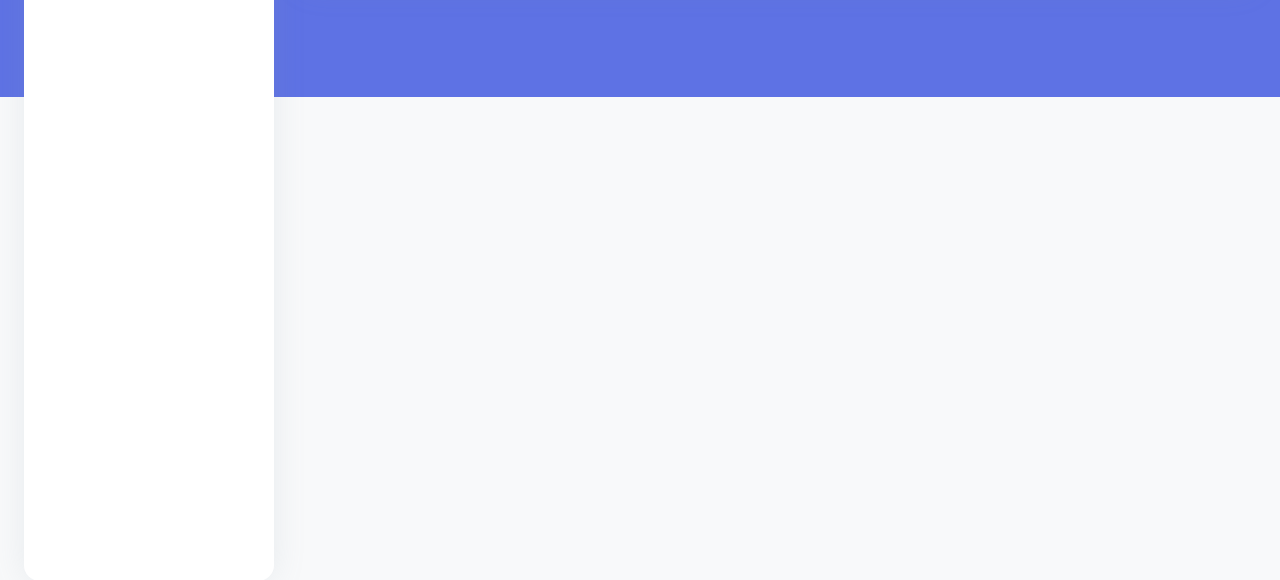
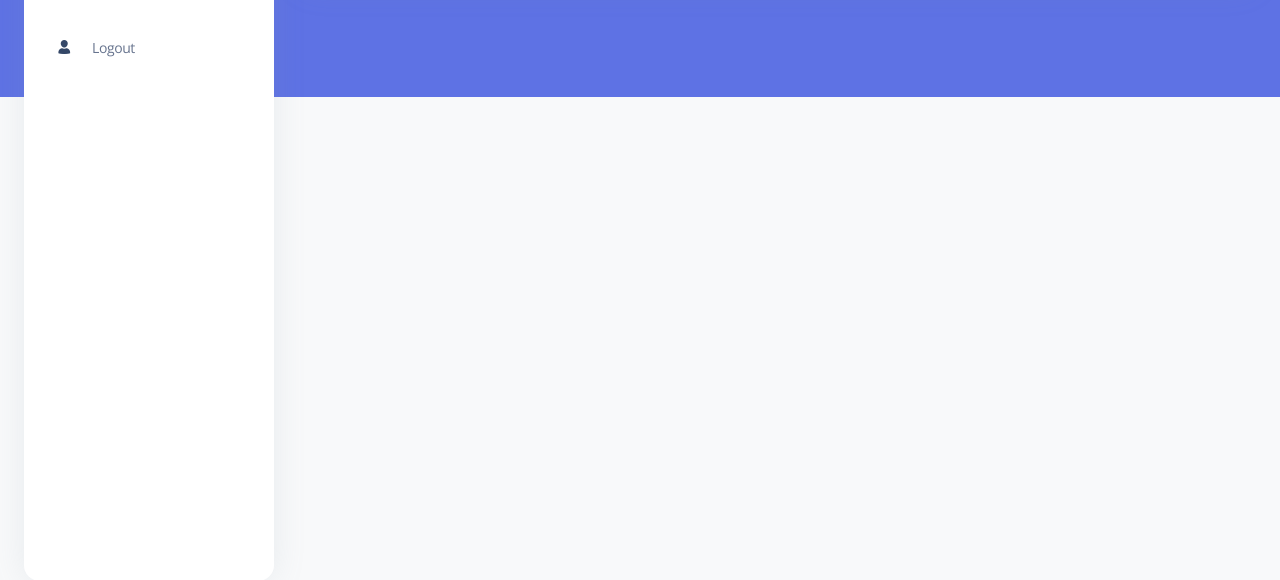
Before and after one commit to abdulrahmanyaf/online-store, a Django app: template admin_panel/templates/admin_panel/products/product_list.html in a window 1280 px wide. Shown: the part 203-783 px from the top of the page. Run offline with Django 4.2, Linux system fonts and the light colour scheme; the template is opened without the code that fills it, so the values that code supplies are empty; some libraries are stand-ins or nearby versions.

Commit message:
added logout url to sidebar

```diff
--- a/admin_panel/templates/admin_panel/base/sidebar.html
+++ b/admin_panel/templates/admin_panel/base/sidebar.html
@@ -1,8 +1,11 @@
 {% load static i18n %}
-<aside class="sidenav bg-white navbar navbar-vertical navbar-expand-xs border-0 border-radius-xl my-3 fixed-start ms-4 " id="sidenav-main">
+<aside class="sidenav bg-white navbar navbar-vertical navbar-expand-xs border-0 border-radius-xl my-3 fixed-start ms-4 "
+       id="sidenav-main">
     <div class="sidenav-header">
-      <i class="fas fa-times p-3 cursor-pointer text-secondary opacity-5 position-absolute end-0 top-0 d-none d-xl-none" aria-hidden="true" id="iconSidenav"></i>
-      <a class="navbar-brand m-0" href=" https://demos.creative-tim.com/argon-dashboard/pages/dashboard.html " target="_blank">
+        <i class="fas fa-times p-3 cursor-pointer text-secondary opacity-5 position-absolute end-0 top-0 d-none d-xl-none"
+           aria-hidden="true" id="iconSidenav"></i>
+        <a class="navbar-brand m-0" href=" https://demos.creative-tim.com/argon-dashboard/pages/dashboard.html "
+           target="_blank">
             <img src="{% static 'admin_panel/img/logo-ct-dark.png' %}" class="navbar-brand-img h-100" alt="main_logo">
             <span class="ms-1 font-weight-bold">Online Store</span>
         </a>
@@ -26,6 +29,14 @@
                     <span class="nav-link-text ms-1">{% translate 'Products' %}</span>
                 </a>
             </li>
+            <li class="nav-item">
+                <a class="nav-link " href="{% url 'logout' %}">
+                    <div class="icon icon-shape icon-sm border-radius-md text-center me-2 d-flex align-items-center justify-content-center">
+                        <i class="ni ni-single-02 text-dark text-sm opacity-10"></i>
+                    </div>
+                    <span class="nav-link-text ms-1">{% translate 'Logout' %}</span>
+                </a>
+            </li>
         </ul>
     </div>
 
```
Lines whose indentation alone changed are shown as unchanged.
